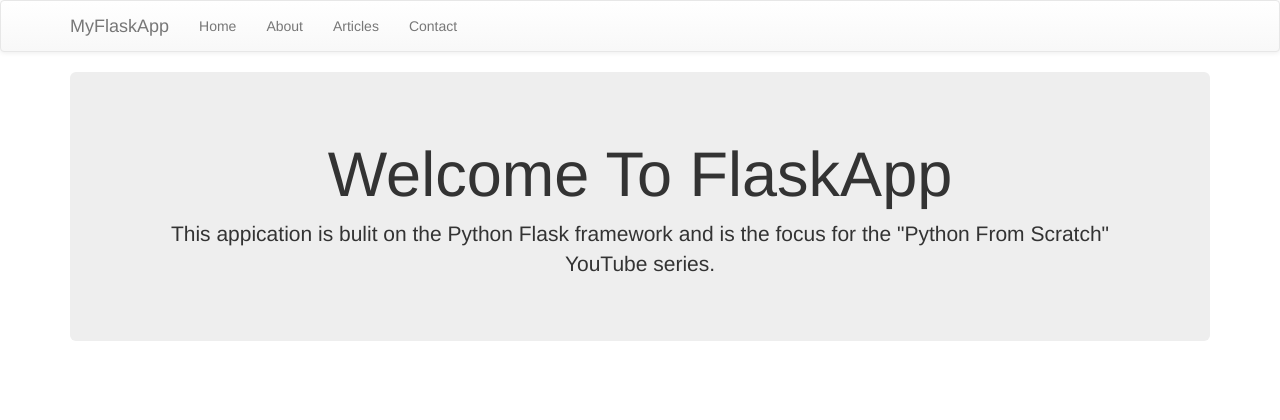
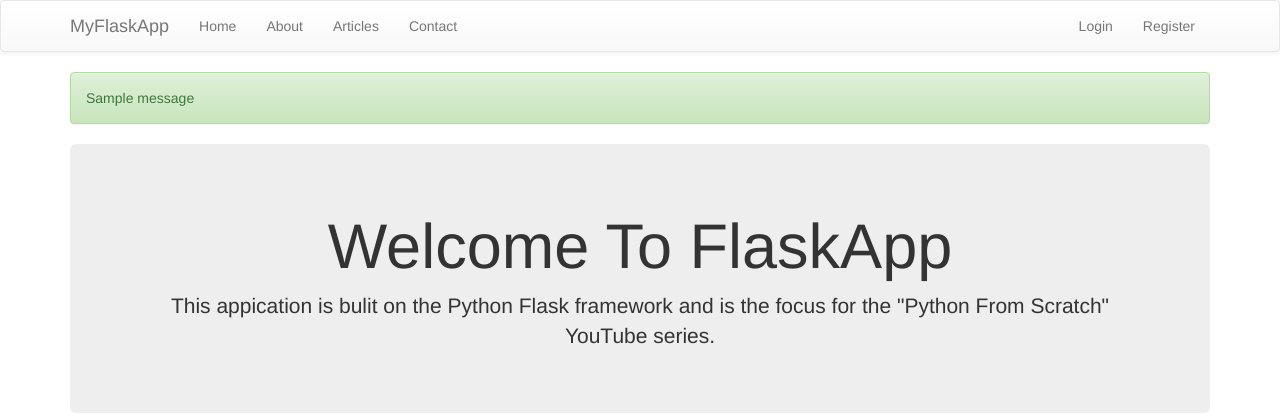
Before and after one commit to daktari01/myflaskapp, a Flask app: page / in a window 1280 px wide. Shown: the top 420 px of the page. Run offline with Flask 2, Linux system fonts and the light colour scheme; one stand-in notice (Sample message) is shown; some libraries are stand-ins or nearby versions.

Commit message:
Finalize with user registration

```diff
--- a/app.py
+++ b/app.py
@@ -56,11 +56,21 @@ def register():
         # Create cursor
         cur = mysql.connection.cursor()
 
+        # Execute query
         cur.execute("INSERT INTO users (name, email, username, password) VALUES(%s, %s, %s, %s)",(name, email, username, password))
 
-    elif request.method == 'GET' and form.validate():
-        pass
+        # Commit to DB
+        mysql.connection.commit()
+
+        # Close the connection
+        cur.close()
+
+        flash('You are now registered and can log in', 'success')
+
+        return redirect(url_for('login'))
+
     return render_template('register.html', form=form)
 
 if __name__ == '__main__':
+    app.secret_key = 'SecRet_kEY!2$&'
     app.run(debug=True)
--- /dev/null
+++ b/templates/includes/_messages.html
@@ -0,0 +1,7 @@
+{% with messages = get_flashed_messages(with_categories=true) %}
+    {% if messages %}
+        {% for category, message in messages %}
+            <div class="alert alert-{{ category }}">{{ message }}</div>
+        {% endfor %}
+    {% endif %}
+{% endwith %}
--- a/templates/includes/_navbar.html
+++ b/templates/includes/_navbar.html
@@ -16,6 +16,10 @@
             <li><a href="/articles">Articles</a></li>
             <li><a href="/contact">Contact</a></li>
         </ul>
+        <ul class="nav navbar-nav navbar-right">
+            <li ><a href="#">Login</a></li>
+            <li><a href="/register">Register</a></li>
+        </ul>
         </div><!--/.nav-collapse -->
     </div>
 </nav>
--- a/templates/layout.html
+++ b/templates/layout.html
@@ -9,6 +9,7 @@
     <body>
         {% include 'includes/_navbar.html' %}
         <div class="container">
+            {% include 'includes/_messages.html' %}
             {% block body %}
 
             {% endblock %}
```
